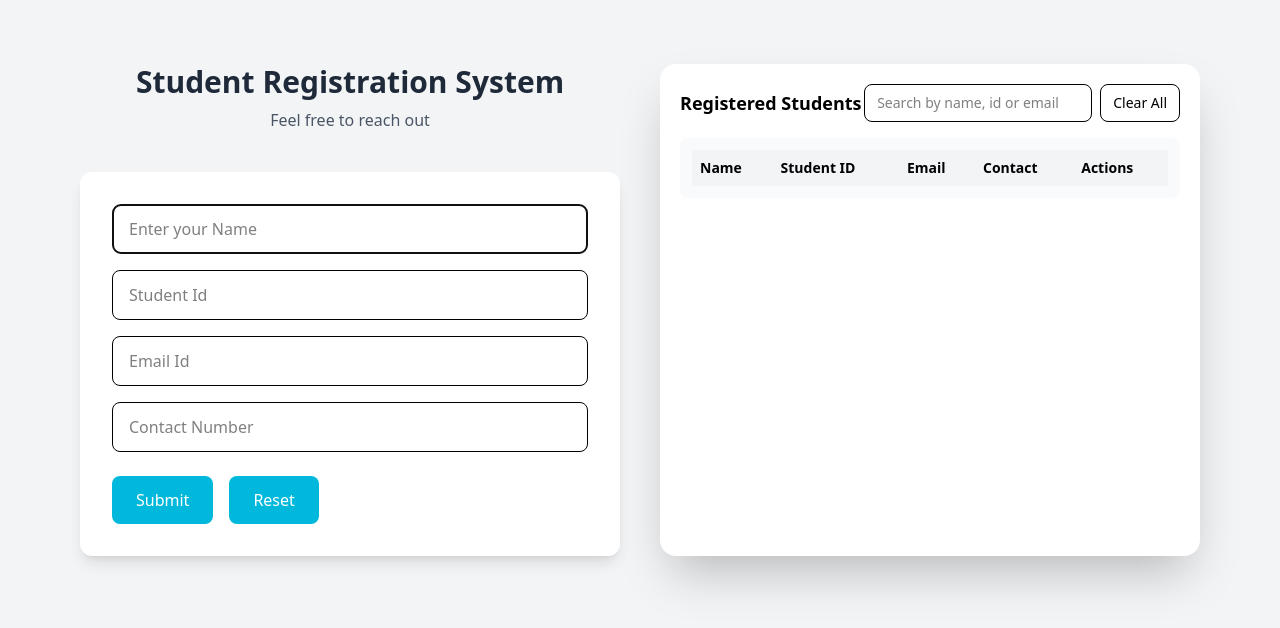
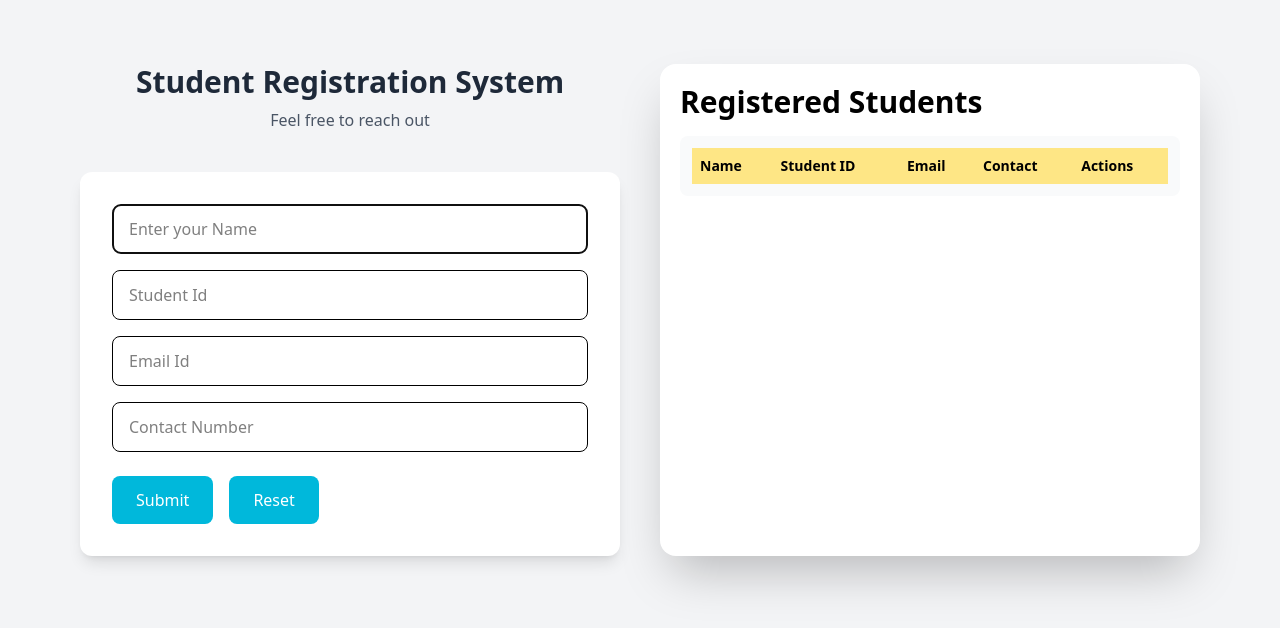
Before and after one commit to Anak2429/Student-Registration-System, a website: page src/index.html in a window 1280 px wide. Drawn offline with Linux system fonts and the light colour scheme.

Commit message:
Addded style to the registered student display section

```diff
--- a/src/index.html
+++ b/src/index.html
@@ -29,7 +29,7 @@
 
         <div class="flex gap-4">
           <button type="button" id="submit"  class="px-6 py-3 bg-cyan-500 text-white rounded-lg">Submit</button>
-          <button type="button" id="reset" class="px-6 py-3 bg-cyan-500 text-white rounded-lg">Reset</button>
+          <button type="reset" id="reset" class="px-6 py-3 bg-cyan-500 text-white rounded-lg">Reset</button>
         </div>
       </form>
     </div>
@@ -37,12 +37,7 @@
     <!-- RIGHT: Registered Students Section -->
     <div class="bg-white rounded-2xl p-5 shadow-2xl">
       <div class="flex items-center justify-between mb-4">
-        <h2 class="text-lg font-semibold">Registered Students</h2>
-        <div class="flex items-center gap-2">
-          <input id="search" type="search" placeholder="Search by name, id or email"
-                 class="rounded-lg border px-3 py-2 text-sm" />
-          <button id="clearAll" class="px-3 py-2 text-sm border rounded-lg">Clear All</button>
-        </div>
+        <h2 class="text-3xl font-semibold">Registered Students</h2>
       </div>
 
 
@@ -50,11 +45,11 @@
         <table id="studentsTable" class="min-w-full text-sm hidden md:table">
           <thead class="bg-gray-100 sticky top-0">
             <tr>
-              <th class="p-2 text-left">Name</th>
-              <th class="p-2 text-left">Student ID</th>
-              <th class="p-2 text-left">Email</th>
-              <th class="p-2 text-left">Contact</th>
-              <th class="p-2 text-left">Actions</th>
+              <th class="p-2 text-left bg-amber-200">Name</th>
+              <th class="p-2 text-left bg-amber-200">Student ID</th>
+              <th class="p-2 text-left bg-amber-200">Email</th>
+              <th class="p-2 text-left bg-amber-200">Contact</th>
+              <th class="p-2 text-left bg-amber-200">Actions</th>
             </tr>
           </thead>
           <tbody id="tableBody" class="divide-y"></tbody>
```
Also changed, not shown: src/output.css.
